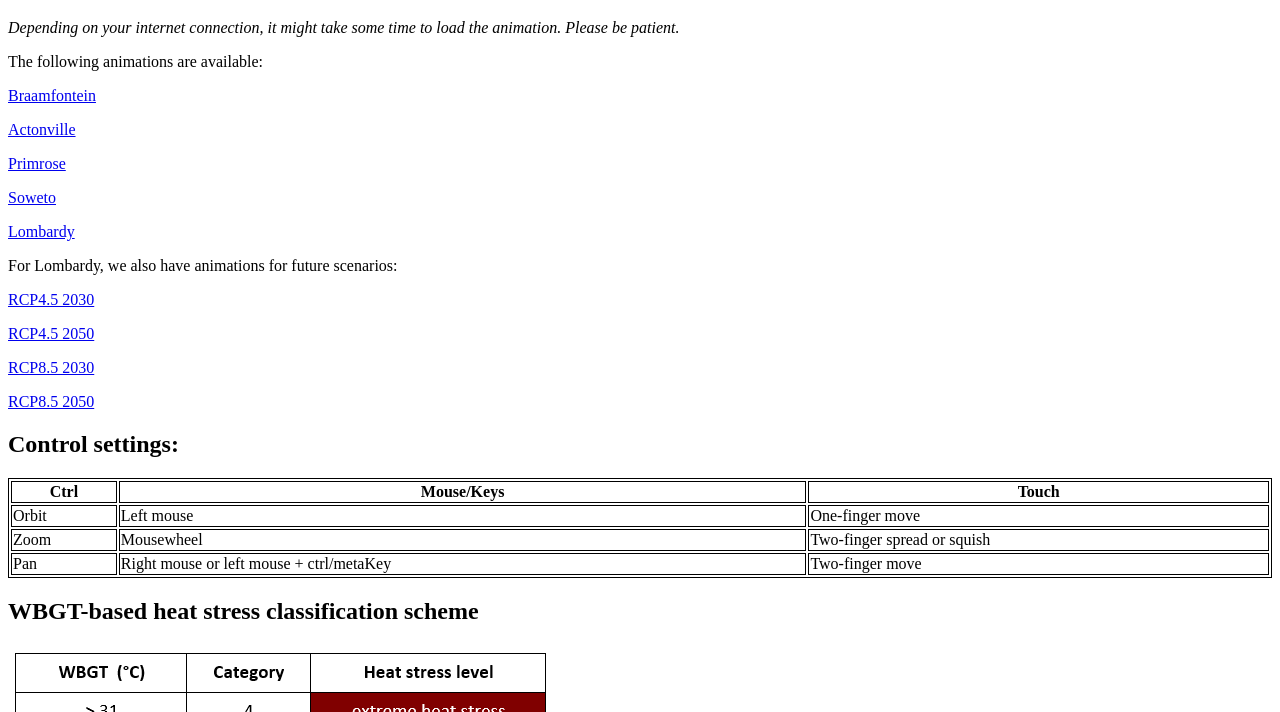
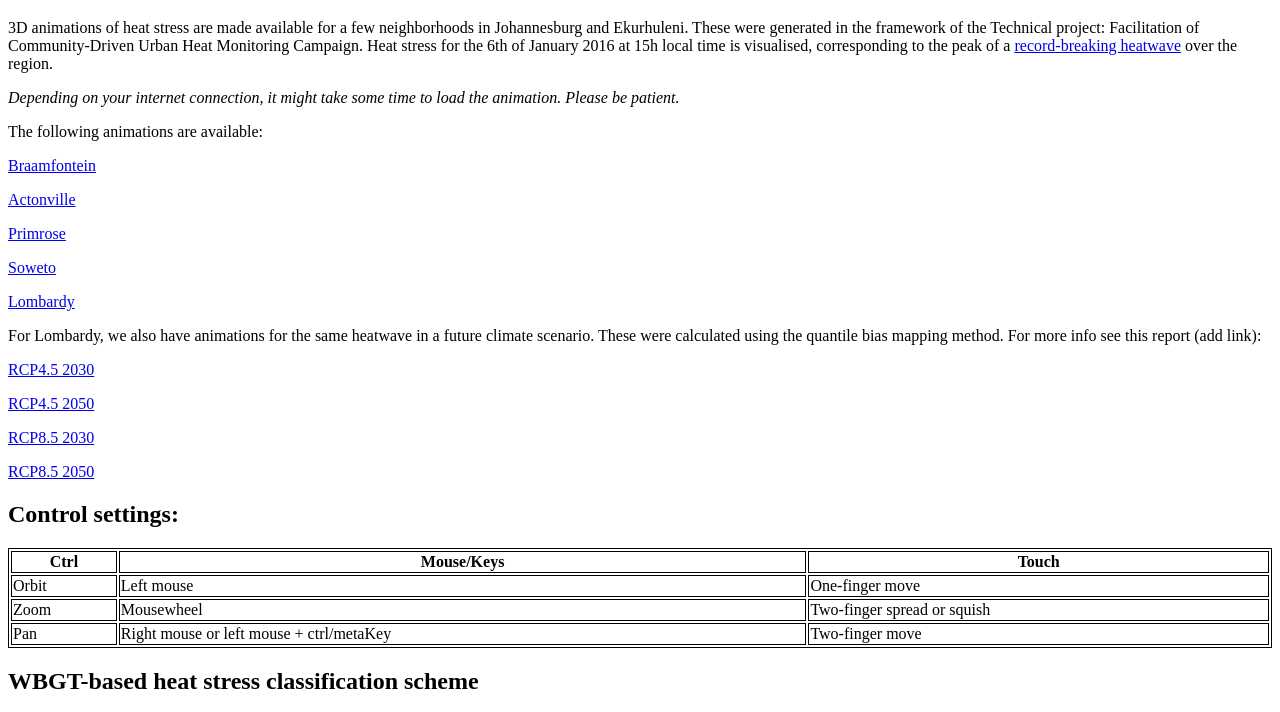
Before and after one commit to souverijnsn/souverijnsn.github.io, a plain HTML site: page index.html in a window 1280 px wide. Shown: the part 61-773 px from the top of the page. Drawn offline with Linux system fonts and the light colour scheme.

Commit message:
Update index.html

```diff
--- a/index.html
+++ b/index.html
@@ -11,6 +11,10 @@ table, th, td {
 
 <body>
 <h1>3D animations of heat stress in Johannesburg and Ekurhuleni</h1>
+<p>3D animations of heat stress are made available for a few neighborhoods in Johannesburg and Ekurhuleni.
+These were generated in the framework of the Technical project: Facilitation of Community-Driven Urban Heat Monitoring Campaign.
+Heat stress for the 6th of January 2016 at 15h local time is visualised,
+corresponding to the peak of a <a href='https://www.enca.com/weather/day-4-heat-wave-set-break-more-temperature-records' title='record-breaking heatwave'>record-breaking heatwave</a> over the region. </p>
 <i>Depending on your internet connection, it might take some time to load the animation. Please be patient.</i>
 <p> The following animations are available: </p>
 <p><a href="Braamfontein/braamfontein.html" title="Braamfontein">Braamfontein</a></p>
@@ -18,7 +22,7 @@ table, th, td {
 <p><a href="Primrose/primrose.html" title="Primrose">Primrose</a></p>
 <p><a href="Soweto/soweto.html" title="Soweto">Soweto</a></p>
 <p><a href="Lombardy_present/lombardy.html" title="Lombardy">Lombardy</a></p>
-<p> For Lombardy, we also have animations for future scenarios: </p>
+<p> For Lombardy, we also have animations for the same heatwave in a future climate scenario. These were calculated using the quantile bias mapping method. For more info see this report (add link): </p>
 <p><a href="Lombardy_rcp45_2030/lombardy.html" title="RCP4.5 2030">RCP4.5 2030</a></p>
 <p><a href="Lombardy_rcp45_2050/lombardy.html" title="RCP4.5 2050">RCP4.5 2050</a></p>
 <p><a href="Lombardy_rcp85_2030/lombardy.html" title="RCP8.5 2030">RCP8.5 2030</a></p>
```
